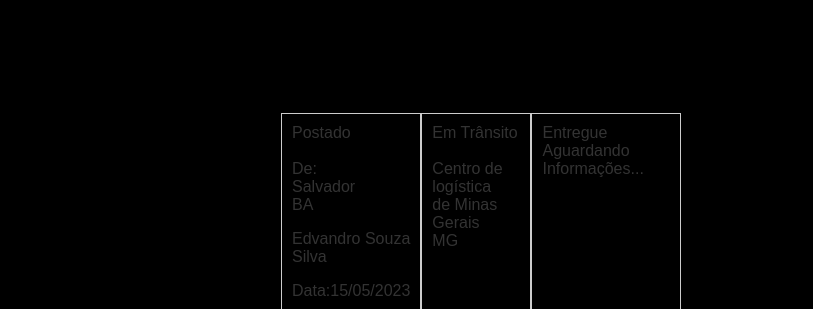
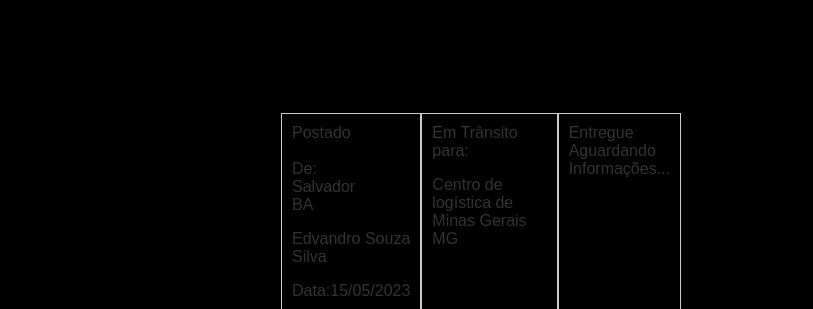
Before and after one commit to TransportadoraGarcia/TransportadoraGarcia, a plain HTML site: page MT3864112BR.html in a window 1280 px wide. Shown: the part 491-800 px from the top of the page, without its empty margins (159-972 px from the left). Drawn offline with Linux system fonts and the light colour scheme.

Commit message:
MT3864112BR.html

```diff
--- a/MT3864112BR.html
+++ b/MT3864112BR.html
@@ -140,7 +140,7 @@
 
 					<a href="#">
 
-						Em Trânsito<br><br>Centro de logística<br>de Minas Gerais<br>MG
+						Em Trânsito para:<p>Centro de logística de Minas Gerais MG
 
 					</a>
 
```
